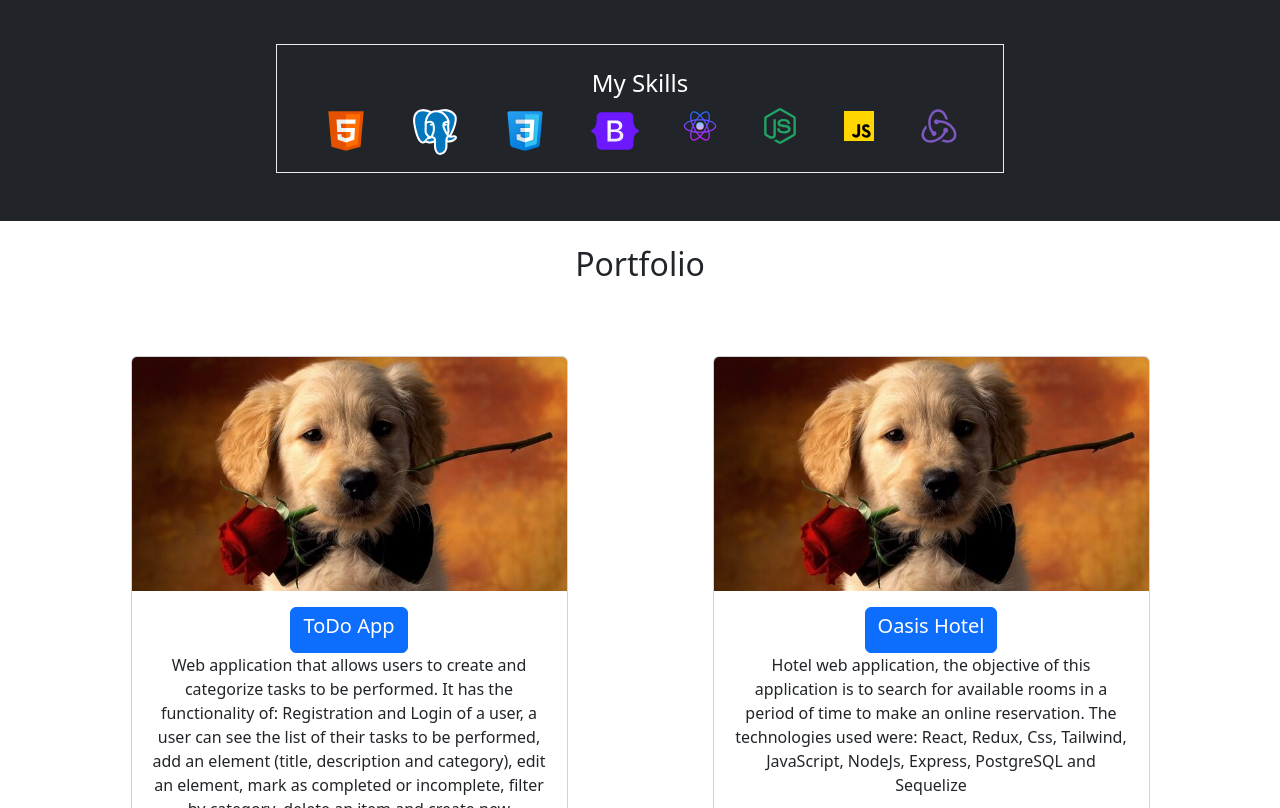
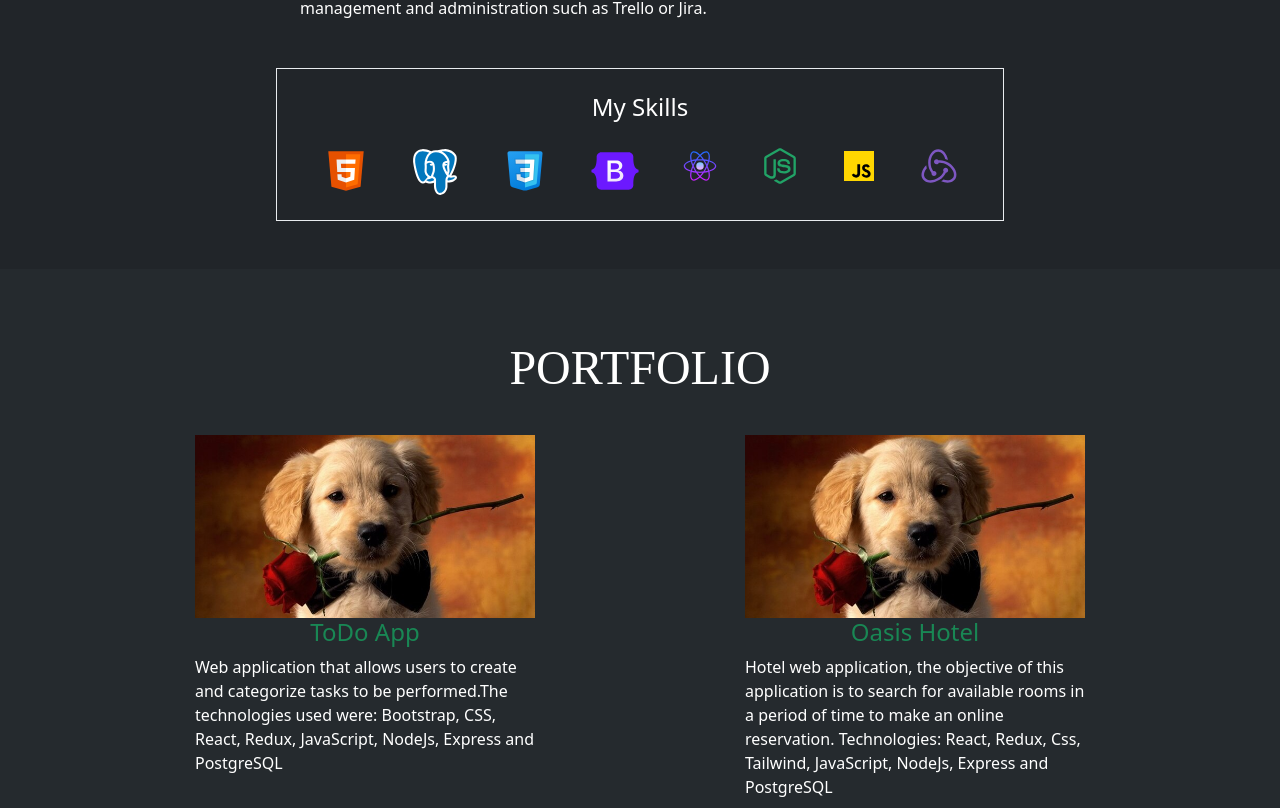
Before and after one commit to rcosme85/Porfolio_Client, a React (Vite) app: page / in a window 1280 px wide. Shown: the part 1292-2100 px from the top of the page. Built offline with nearby package versions, Linux system fonts and the light colour scheme.

Commit message:
Update Portfolio

```diff
--- a/src/App.jsx
+++ b/src/App.jsx
@@ -7,6 +7,7 @@ import { Footer } from './components/Footer';
 import { NavBar } from './components/NavBar';
 import { Contact } from './components/Contact';
 import { About } from './components/About';
+import { Portfolio } from './components/Portfolio';
 
 
 function App() {
@@ -17,7 +18,7 @@ function App() {
       <hr />
       <Home />
       <About />
-      <Porfolio />
+      <Portfolio />
       <Contact />
       <Footer />
     </div>
--- a/src/components/About.jsx
+++ b/src/components/About.jsx
@@ -13,11 +13,11 @@ export const About = () => {
   return (
     <div>
       {/* About*/}
-      <section className=" bg-dark text-white" id="about">
+      <section className=" bg-dark text-white" id="about" >
         <div className="container  px-4 px-lg-5">
           <div className="row gx-4 gx-lg-5 justify-content-center">
             <div className="col-lg-8 text-center">
-              <h2 className="text-white mt-4">About me</h2>
+              <h2 className="text-white mt-5">About me</h2>
               <hr className="divider divider-light" />
               <p className="text-white text-start mb-4">
                 Hi there 👋, my name is Rocío. I am a Systems Engineer with
@@ -47,9 +47,9 @@ export const About = () => {
             </div>
             {/* Skills */}
             <div className="col-lg-8 border border-light-subtle mb-5">
-              <h4 className="text-white mt-4 text-center">My Skills</h4>
+              <h4 className="text-white my-4 text-center">My Skills</h4>
               {/* <hr className="divider divider-light" /> */}
-              <div className="d-flex justify-content-around mb-3">
+              <div className="d-flex justify-content-around mb-4">
 
                 <HtmlIcon />
                 <PostgresSqlIcon />
@@ -62,6 +62,7 @@ export const About = () => {
 
               </div>
             </div>
+
           </div>
         </div>
       </section>
--- a/src/components/Contact.jsx
+++ b/src/components/Contact.jsx
@@ -5,7 +5,7 @@ export const Contact = () => {
     <>
       {/* Contact*/}
       <section className="page-section" id="contact">
-        <div className="container bg-dark px-4 px-lg-5">
+        <div className="container bg-dark mt-5 px-4 px-lg-5">
           <div className="row gx-4 gx-lg-5 justify-content-center">
             <div className="col-lg-8 col-xl-6 text-center">
               <h2 className="mt-5 text-white">Contact me</h2>
--- a/src/components/Home.jsx
+++ b/src/components/Home.jsx
@@ -8,12 +8,12 @@ export const Home = () => {
       {/* className="row min-vh-100 p-0 d-flex justify-content-center align-content-center bg-primary" */}
       <div className="row d-flex justify-content-center">
         <div className="col-6  ">
-          <div className="card" style={{ width: "28rem" }}>
-           {/*  <img
+          <div className="card" style={{ width: "16rem" }}>
+            <img
               src="../assets/img/FOTO.jpg"
               className="card-img-top img-fluid"
               alt="foto"
-            /> */}
+            />
             <div className="card-body ">
               <h5 className="text-center fs-2">Hi, I'm Rocío</h5>
               <h6 className="text-center mb-2">Web FullStack Developer</h6>
--- a/src/components/Porfolio.jsx
+++ b/src/components/Porfolio.jsx
@@ -1,16 +1,31 @@
 import React from "react";
+import styles from "./Porfolio.module.css";
 
 export const Porfolio = () => {
   return (
     <div>
       {/* Portfolio*/}
-      <div id="portfolio">
-        <div className="container ">
+      <div id="portfolio" className={styles.portfolio}>
+        {/* "container mt-5 " */}
+        <div className={styles.contenidoSeccion}>
           {/* row gx-4 gx-lg-5 justify-content-center */}
           <div className="row gx-4 gx-lg-5 justify-content-around">
             <div className="col-12 text-center ">
-              <h2 className="my-4">Portfolio</h2>
+              {/* my-4 */}
+              <h2 className="">Portfolio</h2>
             </div>
+            {/* Primer Proyecto - Otro Formato */}
+            <div className={styles.proyecto}>
+              <img
+                src="assets/img/portfolio/thumbnails/1-Dogs-650x350.jpg"
+                alt
+              />
+              <div className={styles.overlay}>
+                <h3>Diseño Creativo</h3>
+                <p>Fotografía</p>
+              </div>
+            </div>
+
             {/* primer Proyecto */}
             <div className="col-lg-5 col-sm-12 my-5">
               {/* style={{ width: "24rem" }} */}
@@ -20,6 +35,10 @@ export const Porfolio = () => {
                   className="card-img-top"
                   alt="toDo"
                 />
+                {/*   <div className={styles.overlay}>
+                  <h3>ToDo App</h3>
+                  <p>Link</p>
+                </div> */}
                 <div className="card-body text-center">
                   <a href="#" className="btn btn-primary">
                     <h5 className="card-title">ToDo App</h5>
--- a/src/components/Porfolio.module.css
+++ b/src/components/Porfolio.module.css
@@ -1,5 +1,36 @@
+.portfolio{
+    background-color: #252A2E;
+    color: #fff;
+    padding: 50px 20px;
 
-.overlay{
+}
+.portfolio .contenidoSeccion{
+    max-width: 1100px;
+    margin: auto;
+}
+.portfolio h2{
+    font-size: 48px;
+    font-family: 'Righteous';
+    text-align: center;
+    padding: 20px 0;
+}
+.portfolio .galeria{
+    display: flex;
+    flex-wrap: wrap;
+    justify-content: space-around;
+}
+.portfolio .galeria .proyecto{
+  position: relative;
+    max-width: 340px;
+    height: fit-content;
+    margin: 10px;
+    cursor: pointer;
+}
+.portfolio .galeria .proyecto img{
+   width: 100%;
+    display: block;
+}
+.portfolio .galeria .proyecto .overlay{
    position: absolute;
     top: 0;
     width: 100%;
@@ -14,3 +45,14 @@
     letter-spacing: 3px;
     opacity: 0;
 }
+
+.portfolio .galeria .proyecto .overlay h3{
+    margin-bottom: 20px;
+    transition: 1s;
+}
+.portfolio .galeria .proyecto .overlay:hover{
+    opacity: 1;
+}
+.portfolio .galeria .proyecto .overlay:hover h3{
+    margin-bottom: 0px;
+}
--- /dev/null
+++ b/src/components/Portfolio.jsx
@@ -0,0 +1,55 @@
+import React from "react";
+import styles from "./Porfolio.module.css"
+
+export const Portfolio = () => {
+  return (
+    <div>
+      <section id="porfolio" className={styles.portfolio}>
+        <div className={styles.contenidoSeccion}>
+          <h2>PORTFOLIO</h2>
+          <div className={styles.galeria}>
+            {/* Primer Proyecto */}
+            <div className={styles.proyecto}>
+              <img
+                src="assets/img/portfolio/thumbnails/1-Dogs-650x350.jpg"
+                alt
+              />
+              <div className={styles.overlay}>
+                <h3>Link - ToDo App</h3>
+                {/* <p>Fotografía</p> */}
+              </div>
+              <div>
+                <h4 className="text-center text-success">ToDo App</h4>
+                <p className="fw-light fs-6">
+                  Web application that allows users to create and categorize
+                  tasks to be performed.The technologies used were: Bootstrap,
+                  CSS, React, Redux, JavaScript, NodeJs, Express and PostgreSQL
+                </p>
+              </div>
+            </div>
+            {/* Segundo Proyecto */}
+            <div className={styles.proyecto}>
+              <img
+                src="assets/img/portfolio/thumbnails/1-Dogs-650x350.jpg"
+                alt
+              />
+              <div className={styles.overlay}>
+                <h3>Link - Oasis Hotel</h3>
+                {/* <p>Fotografía</p> */}
+              </div>
+              <div>
+                <h4 className="text-center text-success">Oasis Hotel</h4>
+                <p className="fw-light fs-6">
+                  Hotel web application, the objective of this application is to
+                  search for available rooms in a period of time to make an
+                  online reservation. Technologies: React, Redux,
+                  Css, Tailwind, JavaScript, NodeJs, Express and PostgreSQL
+                </p>
+              </div>
+            </div>
+          </div>
+        </div>
+      </section>
+    </div>
+  );
+};
```
